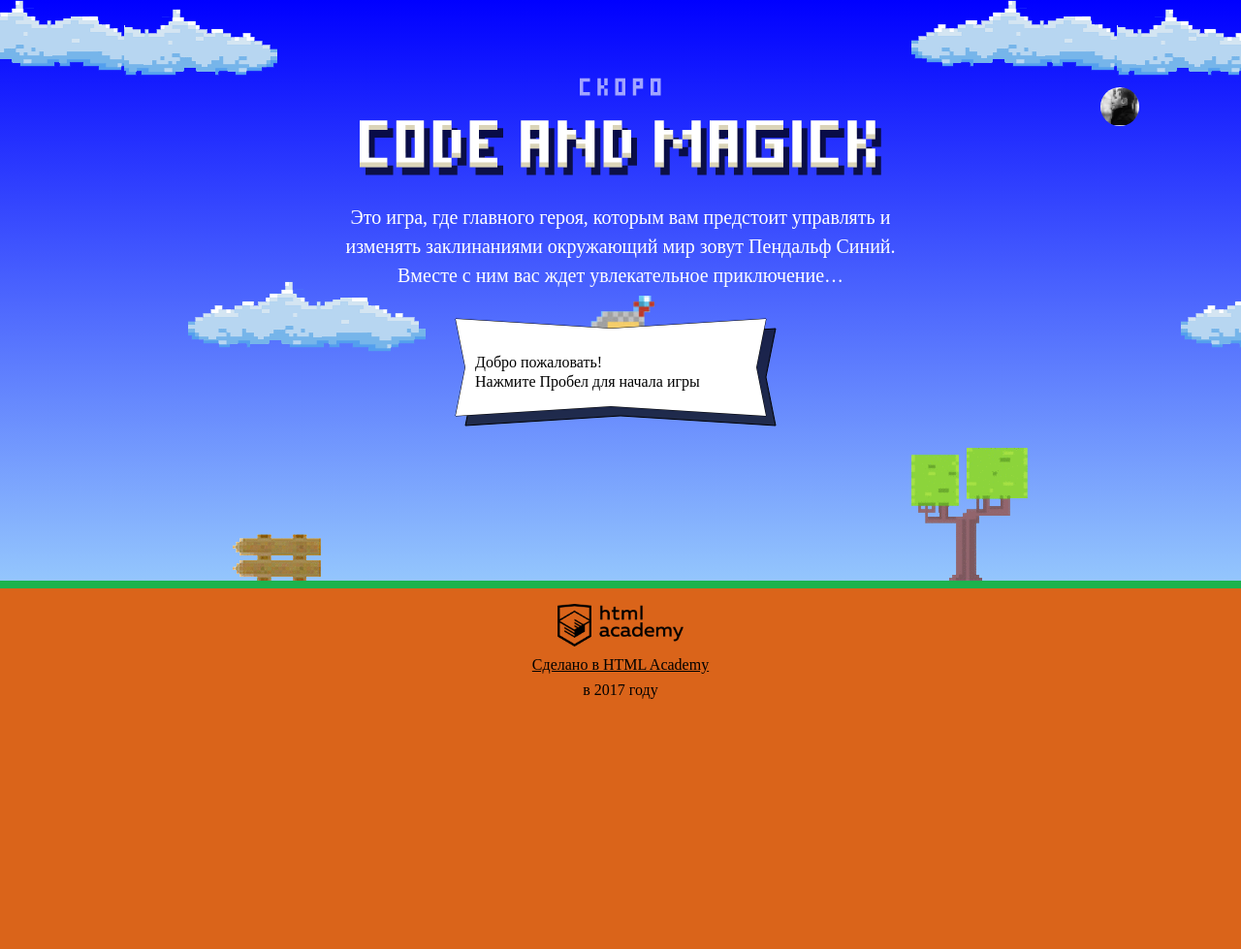
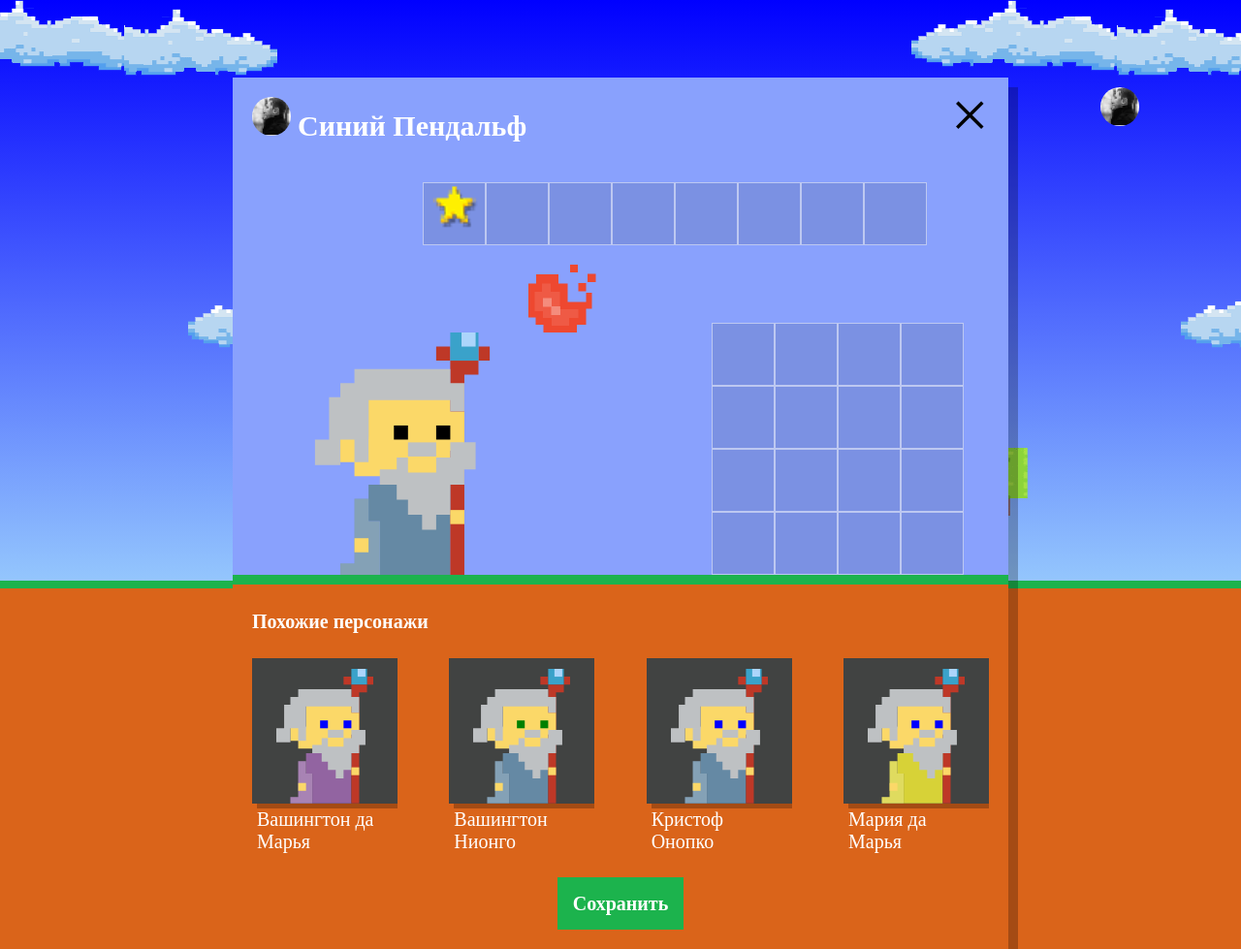
Before and after one commit to iashchuk/93555-code-and-magick, a website: page index.html in a window 1280 px wide. Shown: the whole page at 97% size. Before the commit the page ends 800 px from the top, so only its background shows below. Drawn offline with Linux system fonts and the light colour scheme; a web font is replaced by a local one.

Commit message:
Генерация магов. Бета-версия

```diff
--- a/index.html
+++ b/index.html
@@ -202,6 +202,7 @@
 
   <script src="js/stat.js"></script>
   <script src="js/game.js"></script>
+  <script src="js/setup.js"></script>
 
 </body>
 
--- /dev/null
+++ b/js/setup.js
@@ -0,0 +1,136 @@
+'use strict';
+
+var WIZARD_NAMES = [
+  'Иван',
+  'Хуан Себастьян',
+  'Мария',
+  'Кристоф',
+  'Виктор',
+  'Юлия',
+  'Люпита',
+  'Вашингтон'
+];
+
+var WIZARD_SURNAMES = [
+  'да Марья',
+  'Верон',
+  'Мирабелла',
+  'Вальц',
+  'Онопко',
+  'Топольницкая',
+  'Нионго',
+  'Ирвин'
+];
+
+var COAT_COLORS = [
+  'rgb(101, 137, 164)',
+  'rgb(241, 43, 107)',
+  'rgb(146, 100, 161)',
+  'rgb(56, 159, 117)',
+  'rgb(215, 210, 55)',
+  'rgb(0, 0, 0)'
+];
+
+var EYES_COLORS = ['black', 'red', 'blue', 'yellow', 'green'];
+var NUMBER_WIZARDS = 4;
+var wizards = [];
+var wizardsNames = [];
+var uniqueWizardsNames = [];
+
+
+var userDialog = document.querySelector('.setup');
+var similarListElement = userDialog.querySelector('.setup-similar-list');
+var similarWizardTemplate = document.querySelector('#similar-wizard-template').content.querySelector('.setup-similar-item');
+var fragment = document.createDocumentFragment();
+
+var getRandomElement = function (arrayElements) {
+  var index = Math.floor(Math.random() * arrayElements.length);
+
+  return arrayElements[index];
+};
+
+/**
+ * Получаем случайно сгенирированное имя волшебника
+ * @param {Array} name
+ * @param {Array} surname
+ * @return {string}
+ */
+var generateWizardsNames = function (name, surname) {
+  return getRandomElement(name) + ' ' + getRandomElement(surname);
+};
+
+/**
+ * Уникализируем элементы массива
+ * @param {Array} arrayElements
+ * @return {Array}
+ */
+var unique = function (arrayElements) {
+  var obj = {};
+
+  for (var i = 0; i < arrayElements.length; i++) {
+    var str = arrayElements[i];
+    obj[str] = true;
+  }
+
+  return Object.keys(obj);
+};
+
+/**
+ * Создает волшебника исходя из переданных параметров
+ * @param {string} name
+ * @param {Array} coatColors
+ * @param {Array} eyesColors
+ * @return {Object}
+ */
+var createWizard = function (name, coatColors, eyesColors) {
+  var wizard = {
+    name: name,
+    coatColor: getRandomElement(coatColors),
+    eyesColor: getRandomElement(eyesColors)
+  };
+
+  return wizard;
+};
+
+/**
+ * Функция отрисовки волшебников на основе шаблона
+ * @param {Object} wizard
+ * @return {HTMLElement}
+ */
+var renderWizard = function (wizard) {
+  var wizardElement = similarWizardTemplate.cloneNode(true);
+  wizardElement.querySelector('.setup-similar-label').textContent = wizard.name;
+  wizardElement.querySelector('.wizard-coat').style.fill = wizard.coatColor;
+  wizardElement.querySelector('.wizard-eyes').style.fill = wizard.eyesColor;
+
+  return wizardElement;
+};
+
+
+// Показываем блок .setup
+userDialog.classList.remove('hidden');
+
+// Генерируем имена волшебников
+for (var i = 0; i < WIZARD_NAMES.length; i++) {
+  wizardsNames.push(generateWizardsNames(WIZARD_NAMES, WIZARD_SURNAMES));
+}
+
+// Удаляем повторяющиеся имена
+uniqueWizardsNames = unique(wizardsNames);
+
+// Создаем массив волшебников
+for (i = 0; i < WIZARD_NAMES.length; i++) {
+  var createdWizard = createWizard(uniqueWizardsNames[i], COAT_COLORS, EYES_COLORS);
+  wizards.push(createdWizard);
+}
+
+// Генерируем DOM-элементы
+for (i = 0; i < NUMBER_WIZARDS; i++) {
+  fragment.appendChild(renderWizard(wizards[i]));
+}
+
+// Вставляем элементы
+similarListElement.appendChild(fragment);
+
+// Показываем блок .setup-similar, удалив у него CSS-класс hidden
+userDialog.querySelector('.setup-similar').classList.remove('hidden');
```
